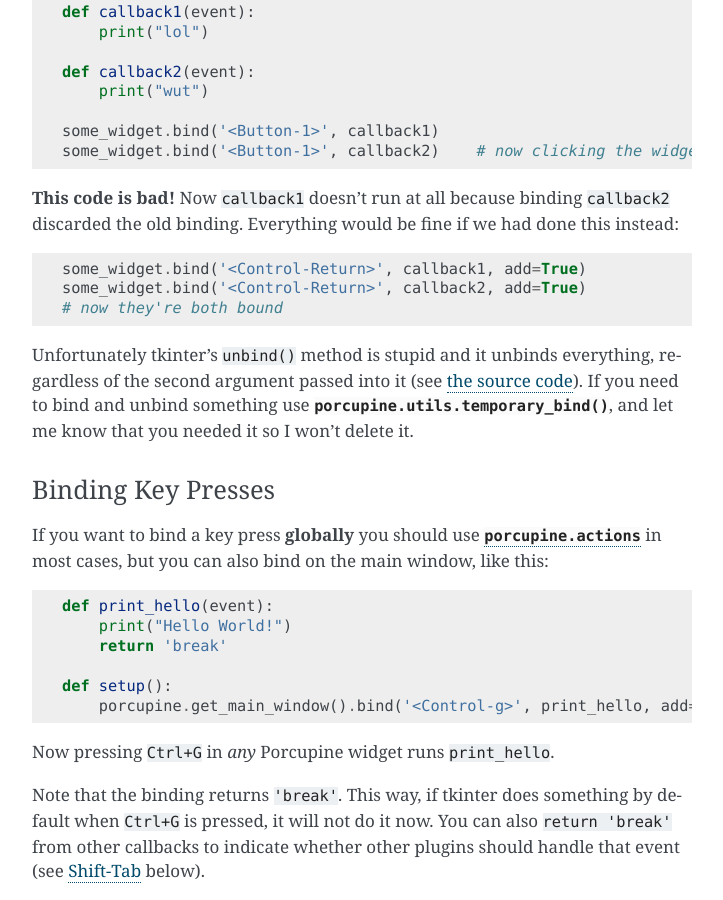
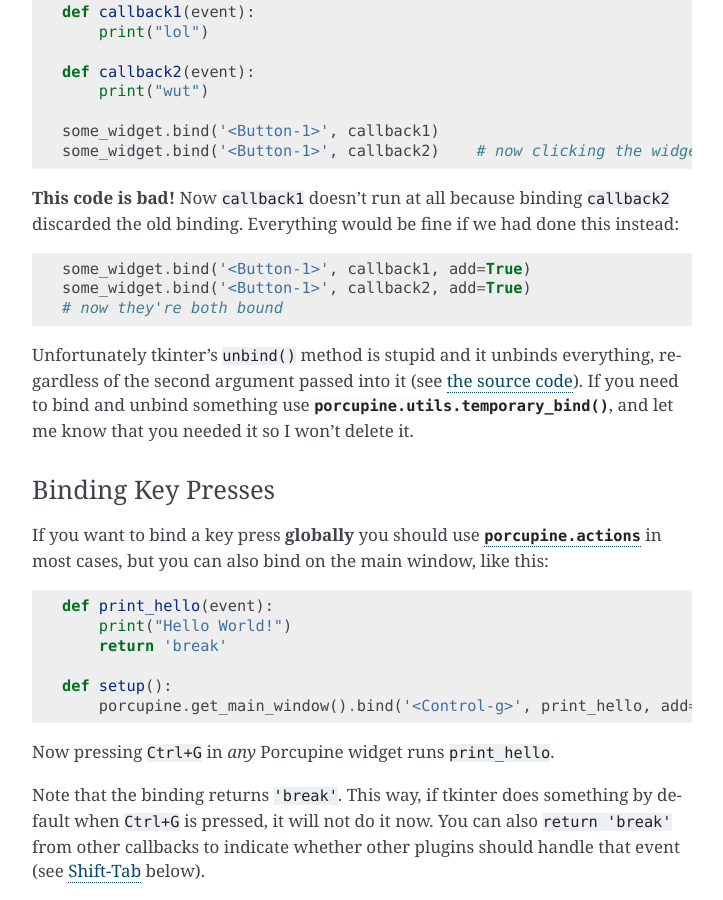
Before and after one commit to Akuli/porcupine, a Sphinx documentation site: the page built from docs/plugin-intro.rst, in a window 1280 px wide and 900 px high, scrolled down 3973 px. Shown: the whole window, without its empty margins (388-1111 px from the left). Built offline with Sphinx 7.4.7, drawn with Linux system fonts in a browser that asks for light colours; some of the changed lines change nothing that is shown.

Commit message:
small docs bug

```diff
--- a/docs/plugin-intro.rst
+++ b/docs/plugin-intro.rst
@@ -199,9 +199,9 @@
 ``callback2`` discarded the old binding. Everything would be fine
 if we had done this instead::
 
-   some_widget.bind('<Control-Return>', callback1, add=True)
-   some_widget.bind('<Control-Return>', callback2, add=True)
-   # now they're both bound
+    some_widget.bind('<Button-1>', callback1, add=True)
+    some_widget.bind('<Button-1>', callback2, add=True)
+    # now they're both bound
 
 Unfortunately tkinter's ``unbind()`` method is stupid and it unbinds
 everything, regardless of the second argument passed into it (see
```
